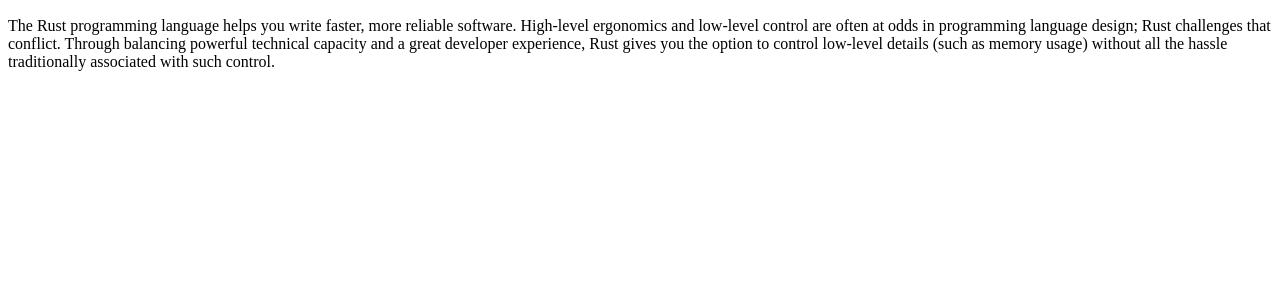
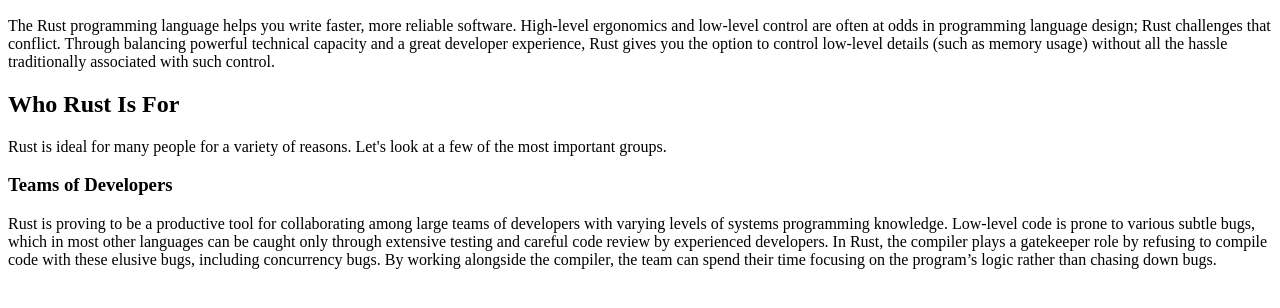
Before and after one commit to Ali-Al-Hadi-Al-Husseini/html-intro-assignment, a plain HTML site: page index.html in a window 1280 px wide. Shown: the part 110-418 px from the top of the page. Drawn offline with Linux system fonts and the light colour scheme.

Commit message:
added who rust is for section

```diff
--- a/index.html
+++ b/index.html
@@ -15,6 +15,15 @@
             <h2>Introduction</h2>
             <p>The Rust programming language helps you write faster, more reliable software. High-level ergonomics and low-level control are often at odds in programming language design; Rust challenges that conflict. Through balancing powerful technical capacity and a great developer experience, Rust gives you the option to control low-level details (such as memory usage) without all the hassle traditionally associated with such control.</p>
         </article>
+        <article>
+            <h2>Who Rust Is For</h2>
+                <p>Rust is ideal for many people for a variety of reasons. Let's look at a few of the most important groups.</p>
+            <article>
+                <h3>Teams of Developers</h2>
+                <p>Rust is proving to be a productive tool for collaborating among large teams of developers with varying levels of systems programming knowledge. Low-level code is prone to various subtle bugs, which in most other languages can be caught only through extensive testing and careful code review by experienced developers. In Rust, the compiler plays a gatekeeper role by refusing to compile code with these elusive bugs, including concurrency bugs. By working alongside the compiler, the team can spend their time focusing on the program’s logic rather than chasing down bugs.</p>
+            </article>
+        </article>
+
     </article>
 </body>
 </html>
```
